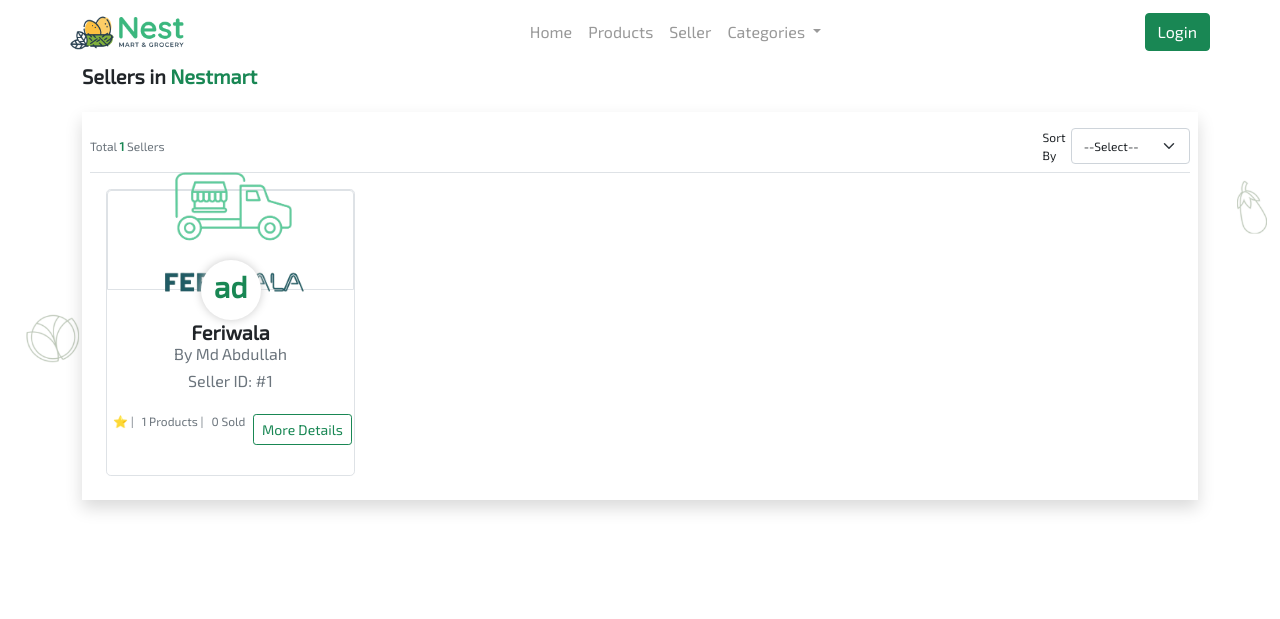
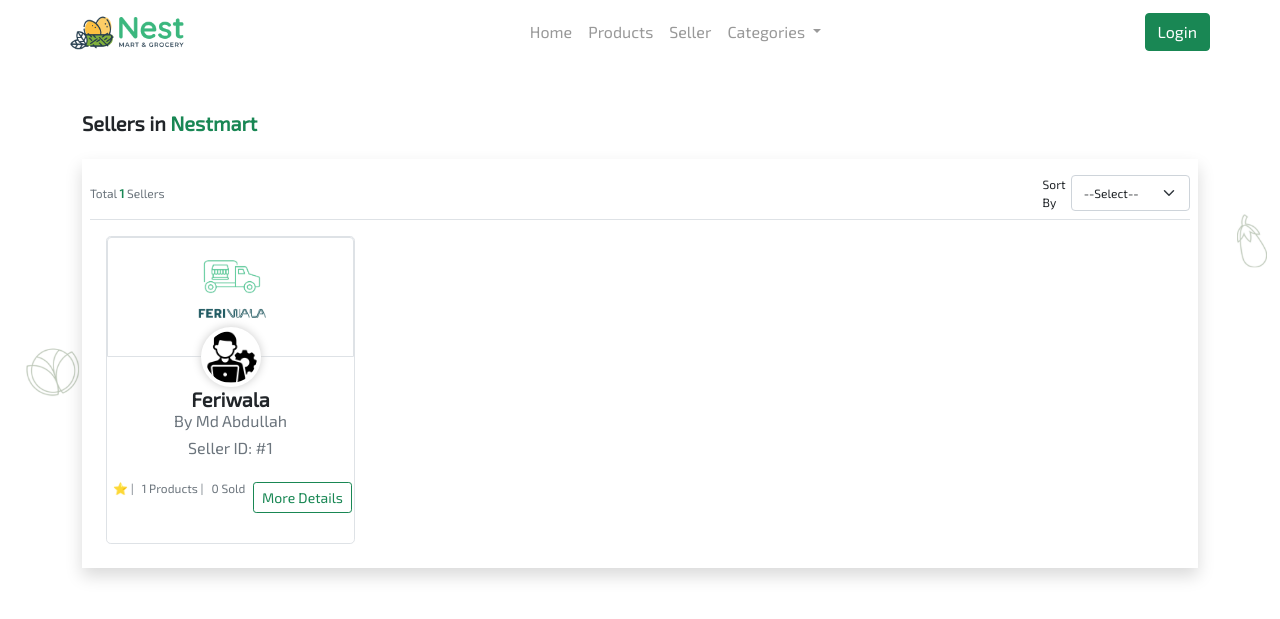
Before and after one commit to abdullah-124/nestmart, a Django app: page /seller/ in a window 1280 px wide. Shown: the top 619 px of the page. Run offline with Django 5.2, Linux system fonts and the light colour scheme; data comes from the database, SQL or seed files in the repository.

Commit message:
seller card

```diff
--- a/seller/templates/all_seller.html
+++ b/seller/templates/all_seller.html
@@ -30,16 +30,20 @@
                     <div>
                         <div class="seller_card border rounded-3">
                             <div class="cover_logo border">
-                                <img class="pb-3 img-fluid" src="{{i.photo.url}}" alt="">
+                                <img class="pb-3 " src="{{i.photo.url}}" alt="">
                             </div>
                             <div class="user_info text-center">
                                 <div class="user_logo">
+                                    {% if i.user.photo %}
+                                      <img class="img-fluid rounded-circle" src="{{i.user.photo.url}}" alt="">
+                                    {% else %}
                                     <h6 class="text-success fw-bold">{{i.user.username|slice:2}}</h6>
+                                    {% endif %}
                                 </div>
                                 <h5 class="fw-bold m-0">{{i.store_name}}</h5>
                                 <div class="text-secondary">
                                     {% if i.user.first_name %}
-                                    <h6 class="">By {{i.user.first_name}}</h6>
+                                    <h6 class="fw-italic">By {{i.user.first_name}}</h6>
                                     {% else %}
                                     <h6 class="">By {{i.user.username}}</h6>
                                     {% endif %}
--- a/static/common.css
+++ b/static/common.css
@@ -71,3 +71,9 @@
 *{
     /* border: 1px solid red!important; */
 }
+.sticky_top{
+    background: #fff;
+    position: sticky;
+    top: 63px;
+    z-index: 10;
+}
--- a/static/navbar.css
+++ b/static/navbar.css
@@ -1,6 +1,7 @@
 .navbar{
     /* background-color: #fff; */
     backdrop-filter: blur(10px);
+    z-index: 10000;
 }
 .nav-link{
     color: #999 !important;
--- a/static/style.css
+++ b/static/style.css
@@ -70,11 +70,17 @@
     text-align: center;
 }
 .seller_card .cover_logo{
-    height: 100px;
+    height: 120px;
+    width: 100%;
     padding: 10px;
     border-radius: 4px 4px 0 0;
     display: flex;
     align-items: center;
+}
+.seller_card .cover_logo img{
+    width: auto;
+    height: 100%;
+    margin: auto;
 }
 .seller_card .user_info{
 
@@ -90,6 +96,7 @@
     align-items: center;
     justify-content: center;
     background: #fff;
+    padding: 4px;
 
 }
 .seller_card .user_logo h6{
--- a/templates/base.html
+++ b/templates/base.html
@@ -17,11 +17,11 @@
 </head>
 
 <body>
-    <header>
+
 
         {% block header %}
         {% endblock header %}
-    </header>
+
     <main>
         {% block body %}
         {% endblock body %}
--- a/templates/common/navbar.html
+++ b/templates/common/navbar.html
@@ -1,7 +1,7 @@
 <!DOCTYPE html>
 {% load static %}
-<section class="mb-3 pb-5">
-  <nav class="navbar fixed-top navbar-expand-lg">
+<section class="sticky sticky-top pb-5">
+  <nav class="navbar  navbar-expand-lg">
     <div class="container p-0">
       <button class="navbar-toggler" type="button" data-bs-toggle="collapse" data-bs-target="#navbarNavAltMarkup"
         aria-controls="navbarNavAltMarkup" aria-expanded="false" aria-label="Toggle navigation">
```
Also changed, not shown: product/templates/product_details.html (+4 -4 lines), templates/test.html (added, +26 -0 lines).
